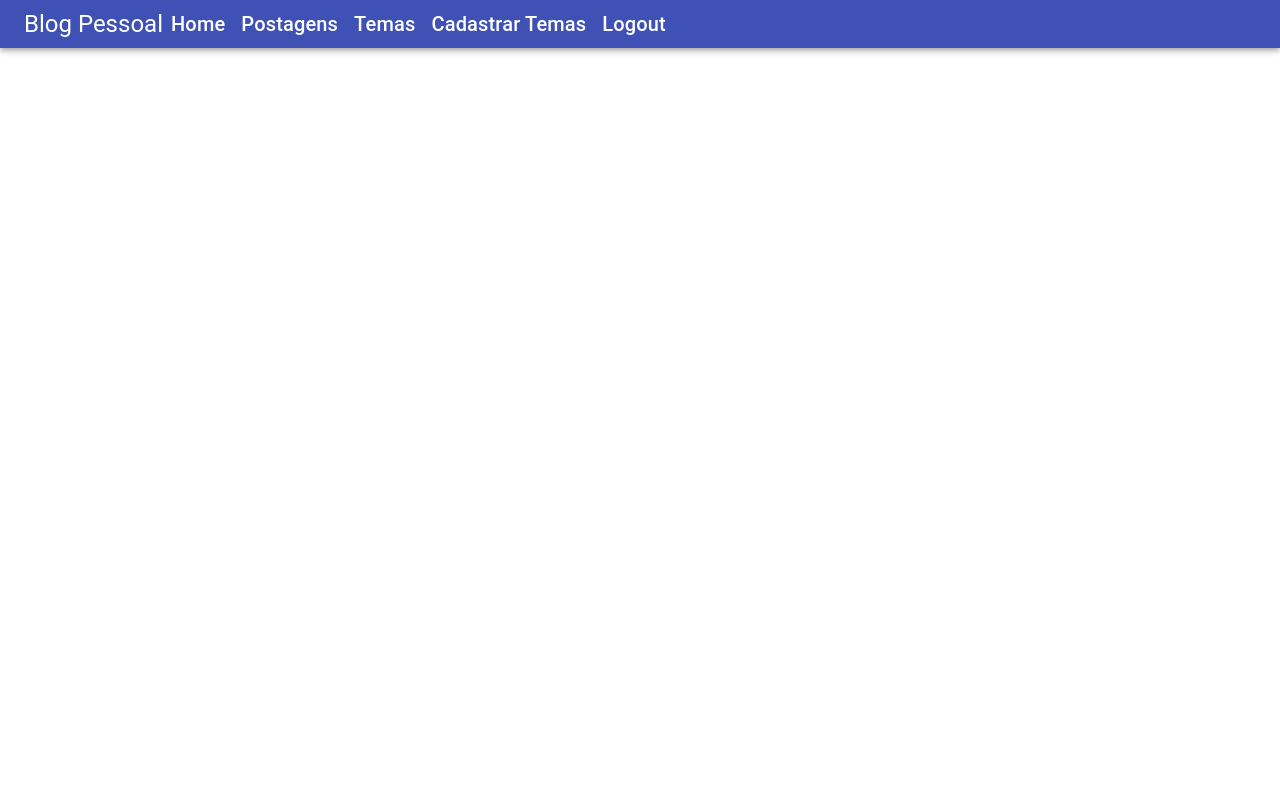
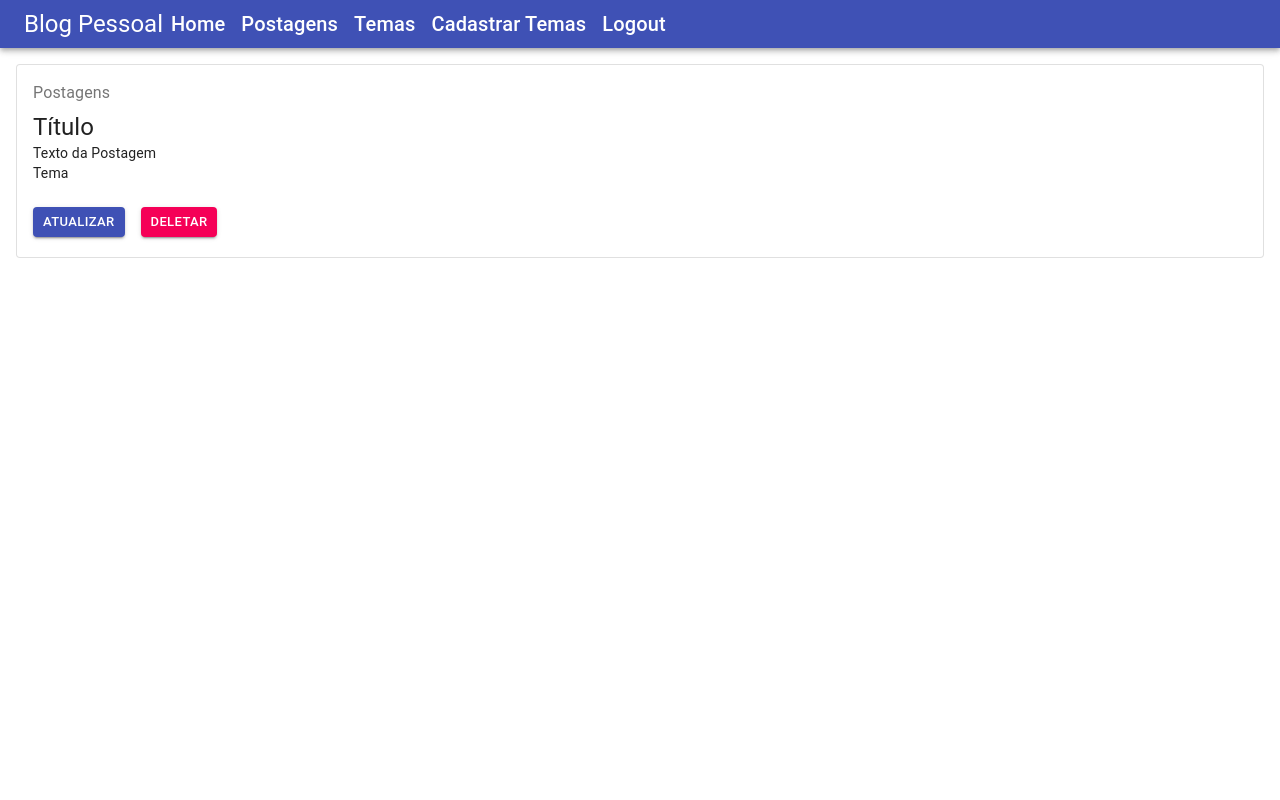
Before and after one commit to Yuri-stack/BlogPessoalGenReact, a React (Create React App) app: page /posts in a window 1280 px wide. Shown: the top 800 px of the page. Built offline with nearby package versions, Linux system fonts and the light colour scheme.

Commit message:
Feat.: Criando os Componentes getAll Temas e getAll Postagens

```diff
--- a/src/App.tsx
+++ b/src/App.tsx
@@ -1,4 +1,3 @@
-import React from 'react';
 import { BrowserRouter as Router, Route, Switch } from 'react-router-dom';
 
 import Home from './pages/Home/Home';
@@ -7,6 +6,9 @@
 
 import Navbar from './components/statics/Navbar/Navbar';
 import Footer from './components/statics/Footer/Footer';
+
+import ListaTema from './components/temas/ListaTema/ListaTema';
+import ListaPostagem from './components/postagens/ListaPostagem/ListaPostagem';
 
 import './App.css';
 
@@ -25,12 +27,20 @@
             <Login />
           </Route>
 
+          <Route path="/cadastro">
+            <CadastroUsuario />
+          </Route>
+
           <Route path="/home">
             <Home />
           </Route>
 
-          <Route path="/cadastro">
-            <CadastroUsuario />
+          <Route path="/temas">
+            <ListaTema />
+          </Route>
+
+          <Route path="/posts">
+            <ListaPostagem />
           </Route>
 
         </div>
--- /dev/null
+++ b/src/components/postagens/ListaPostagem/ListaPostagem.css
@@ -0,0 +1,3 @@
+.text-decorator-none{
+    text-decoration: none;
+}
--- /dev/null
+++ b/src/components/postagens/ListaPostagem/ListaPostagem.tsx
@@ -0,0 +1,54 @@
+import { Box, Button, Card, CardActions, CardContent, Typography } from "@material-ui/core";
+import { Link } from "react-router-dom";
+
+import './ListaPostagem.css';
+
+function ListaPostagem() {
+
+    return (
+        <>
+            <Box m={2} >
+                <Card variant="outlined">
+                    <CardContent>
+                        <Typography color="textSecondary" gutterBottom>
+                            Postagens
+                        </Typography>
+                        <Typography variant="h5" component="h2">
+                            Título
+                        </Typography>
+                        <Typography variant="body2" component="p">
+                            Texto da Postagem
+                        </Typography>
+                        <Typography variant="body2" component="p">
+                            Tema
+                        </Typography>
+                    </CardContent>
+
+                    <CardActions>
+                        <Box display="flex" justifyContent="center" mb={1.5}>
+
+                            <Link to="" className="text-decorator-none" >
+                                <Box mx={1}>
+                                    <Button variant="contained" className="marginLeft" size='small' color="primary" >
+                                        atualizar
+                                    </Button>
+                                </Box>
+                            </Link>
+                            <Link to="" className="text-decorator-none">
+                                <Box mx={1}>
+                                    <Button variant="contained" size='small' color="secondary">
+                                        deletar
+                                    </Button>
+                                </Box>
+                            </Link>
+
+                        </Box>
+                    </CardActions>
+
+                </Card>
+            </Box>
+        </>
+    )
+}
+
+export default ListaPostagem;
--- /dev/null
+++ b/src/components/temas/ListaTema/ListaTema.css
@@ -0,0 +1,3 @@
+.text-decorator-none{
+    text-decoration: none;
+}
--- /dev/null
+++ b/src/components/temas/ListaTema/ListaTema.tsx
@@ -0,0 +1,48 @@
+import { Box, Button, Card, CardActions, CardContent, Typography } from "@material-ui/core";
+import { Link } from "react-router-dom";
+
+import './ListaTema.css';
+
+function ListaTema() {
+
+    return (
+        <>
+            <Box m={2} >
+                <Card variant="outlined">
+                    <CardContent>
+                        <Typography color="textSecondary" gutterBottom>
+                            Tema
+                        </Typography>
+                        <Typography variant="h5" component="h2">
+                            Minha descrição
+                        </Typography>
+                    </CardContent>
+
+                    <CardActions>
+                        <Box display="flex" justifyContent="center" mb={1.5} >
+
+                            <Link to="" className="text-decorator-none">
+                                <Box mx={1}>
+                                    <Button variant="contained" className="marginLeft" size='small' color="primary" >
+                                        atualizar
+                                    </Button>
+                                </Box>
+                            </Link>
+                            <Link to="" className="text-decorator-none">
+                                <Box mx={1}>
+                                    <Button variant="contained" size='small' color="secondary">
+                                        deletar
+                                    </Button>
+                                </Box>
+                            </Link>
+                        </Box>
+                    </CardActions>
+
+                </Card>
+            </Box>
+        </>
+    );
+}
+
+
+export default ListaTema;
```
